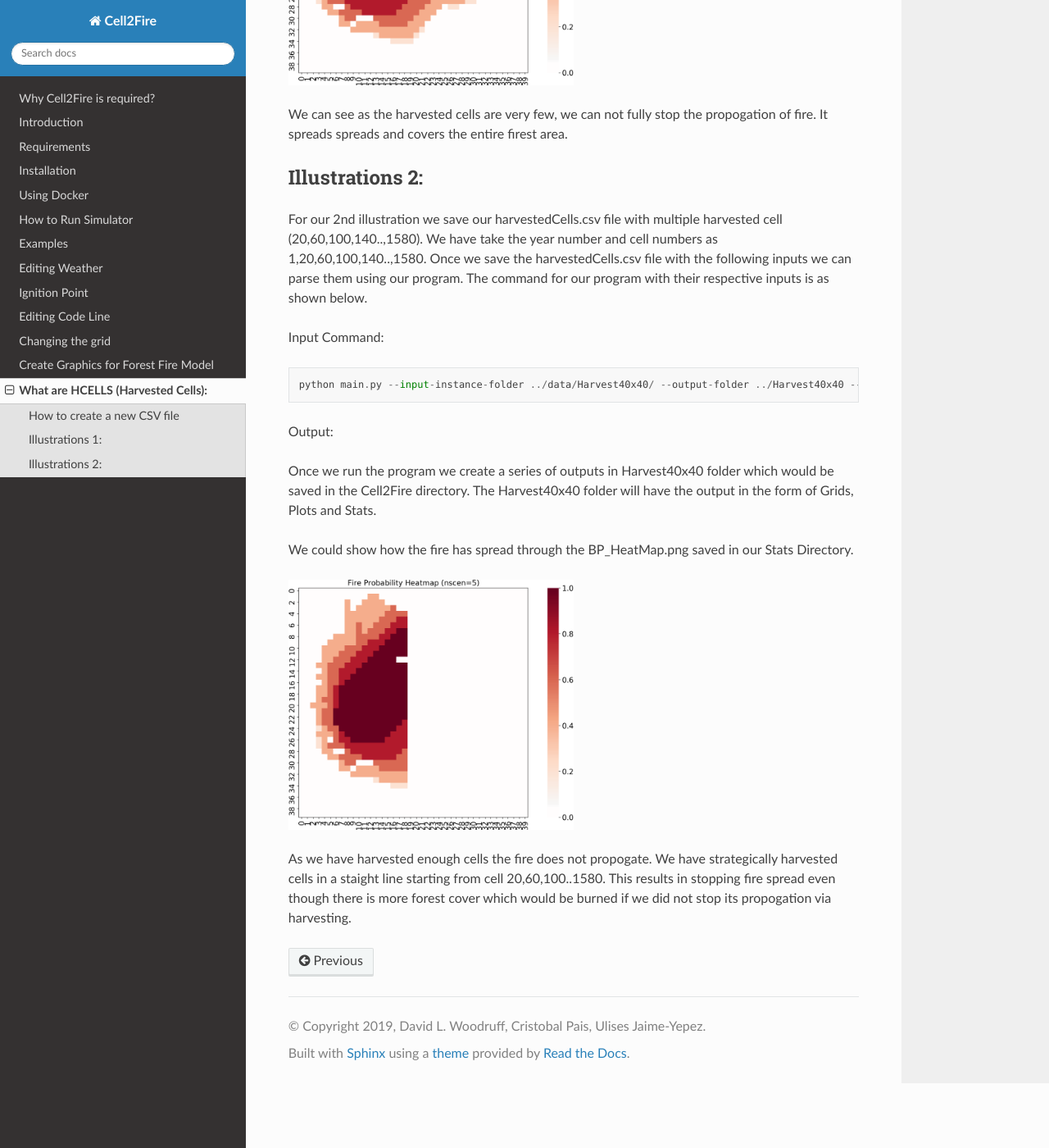
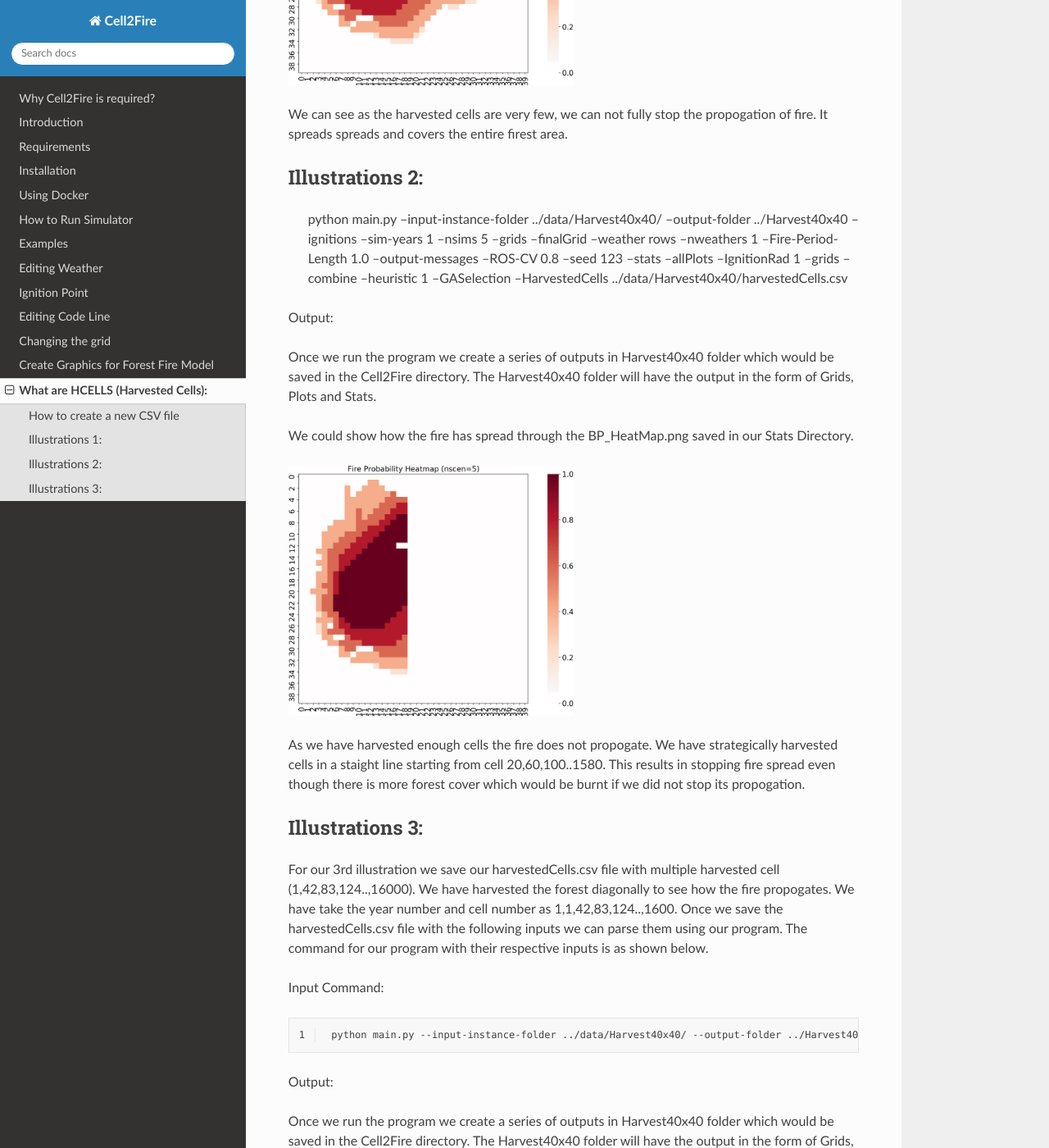
Before and after one commit to cell2fire/Cell2Fire, a Sphinx documentation site: the page built from docsrc/source/rstfiles/HarvestedCells.rst, in a window 1280 px wide and 1400 px high, scrolled down 1500 px. Shown: the whole window at 82% size. Built offline with Sphinx 7.4.7 and the Read the Docs theme 2.0.0, drawn with Linux system fonts in a browser that asks for light colours; some of the changed text lies outside the part shown.

Commit message:
HCells (#63)
* HCells

* Added illustation

Co-authored-by: David L Woodruff <DLWoodruff@users.noreply.github.com>

```diff
--- a/docsrc/source/rstfiles/HarvestedCells.rst
+++ b/docsrc/source/rstfiles/HarvestedCells.rst
@@ -52,11 +52,6 @@ We can see as the harvested cells are very few, we can not fully stop the propog
 
 Illustrations 2:
 ----------------
-For our 2nd illustration we save our harvestedCells.csv file with multiple harvested cell (20,60,100,140..,1580). We have take the year number and cell numbers as 1,20,60,100,140..,1580. Once we save the harvestedCells.csv file with the following inputs we can parse them using our program. The command for our program with their respective inputs is as shown below.
-
-Input Command:
-
-::
 
     python main.py --input-instance-folder ../data/Harvest40x40/ --output-folder ../Harvest40x40 --ignitions --sim-years 1 --nsims 5 --grids --finalGrid --weather rows --nweathers 1 --Fire-Period-Length 1.0 --output-messages --ROS-CV 0.8 --seed 123 --stats --allPlots --IgnitionRad 1 --grids --combine --heuristic 1 --GASelection --HarvestedCells ../data/Harvest40x40/harvestedCells.csv
 
@@ -70,4 +65,32 @@ We could show how the fire has spread through the BP_HeatMap.png saved in our St
 .. image:: /image/BP_HeatMap2.png
    :width: 50%
 
-As we have harvested enough cells the fire does not propogate. We have strategically harvested cells in a staight line starting from cell 20,60,100..1580. This results in stopping fire spread even though there is more forest cover which would be burned if we did not stop its propogation via harvesting.
+As we have harvested enough cells the fire does not propogate. We have strategically harvested cells in a staight line starting from cell 20,60,100..1580. This results in stopping fire spread even though there is more forest cover which would be burnt if we did not stop its propogation.
+
+Illustrations 3:
+----------------
+For our 3rd illustration we save our harvestedCells.csv file with multiple harvested cell (1,42,83,124..,16000). We have harvested the forest diagonally to see how the fire propogates. We have take the year number and cell number as 1,1,42,83,124..,1600. Once we save the harvestedCells.csv file with the following inputs we can parse them using our program. The command for our program with their respective inputs is as shown below.
+
+Input Command:
+
+.. code-block:: html
+   :linenos:
+
+    python main.py --input-instance-folder ../data/Harvest40x40/ --output-folder ../Harvest40x40 --ignitions --sim-years 1 --nsims 5 --grids --finalGrid --weather rows --nweathers 1 --Fire-Period-Length 1.0 --output-messages --ROS-CV 0.8 --seed 123 --stats --allPlots --IgnitionRad 1 --grids --combine --heuristic 1 --GASelection --HarvestedCells ../data/Harvest40x40/harvestedCells.csv
+
+Output:
+
+Once we run the program we create a series of outputs in Harvest40x40 folder which would be saved in the Cell2Fire directory. The Harvest40x40 folder will have the output in the form of Grids, Plots and Stats.
+
+We could show how the fire has spread through the BP_HeatMap.png saved in our Stats Directory.
+
+.. image:: /image/BP_HeatMap3.png
+   :width: 50%
+
+As we can see even though we have harvested the cells in a diagonal the fire still spreads. This particular example would help to strategically decide on how to harvest the forest. It also shows that the fire would spread even if the adjacent cells are in contact with the burning cells with just their corners in contact with each other. Therefore to completely arrest spread of fire there should be no contact between forested cells and the ones having an active fire.
+
+**Application:**
+
+The output of the program would be stored in Cell2Fire document. We can access the new folder that would be created after running the program and access the various Plots, Stats, Grids, and messages.
+
+By running multiple simulations we could reach an optimal solution which would enhance our chance to utilize our model to effectively manage the spread of forest fires.
```
Also changed, not shown: docsrc/source/image/40*40.png (added), docsrc/source/image/BP_HeatMap3.png (added).
